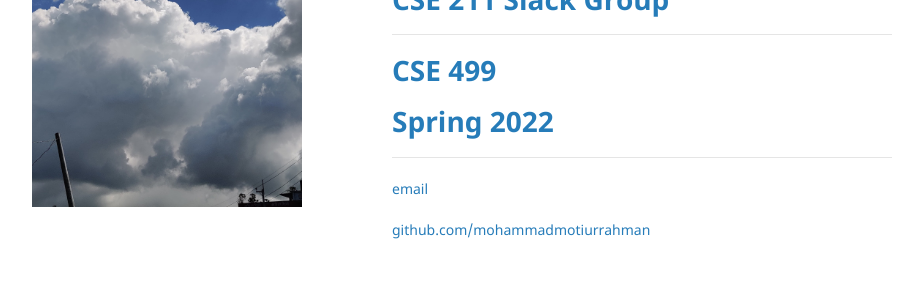
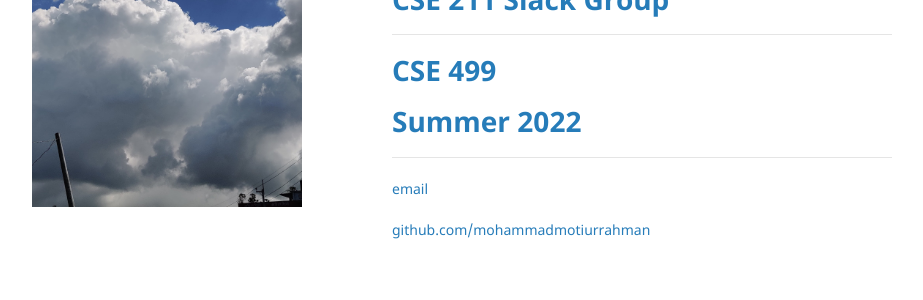
Before and after one commit to mohammadmotiurrahman/mohammadmotiurrahman.github.io, a Jekyll site: the page built from index.md, in a window 1280 px wide. Shown: the part 451-751 px from the top of the page, without its empty margins (178-1101 px from the left). Built offline with Jekyll 4.4.1, drawn with Linux system fonts in a browser that asks for light colours; our own code applies the rules of GitHub Pages for plain Markdown files.

Commit message:
Update index.md

```diff
--- a/index.md
+++ b/index.md
@@ -17,7 +17,7 @@
 * * *
 
 # [CSE 499 ](https://mohammadmotiurrahman.github.io/CSE499)
-# [Spring 2022](https://mohammadmotiurrahman.github.io/spring2022)
+# [Summer 2022](https://mohammadmotiurrahman.github.io/summer2022)
 
 * * *
 
```
